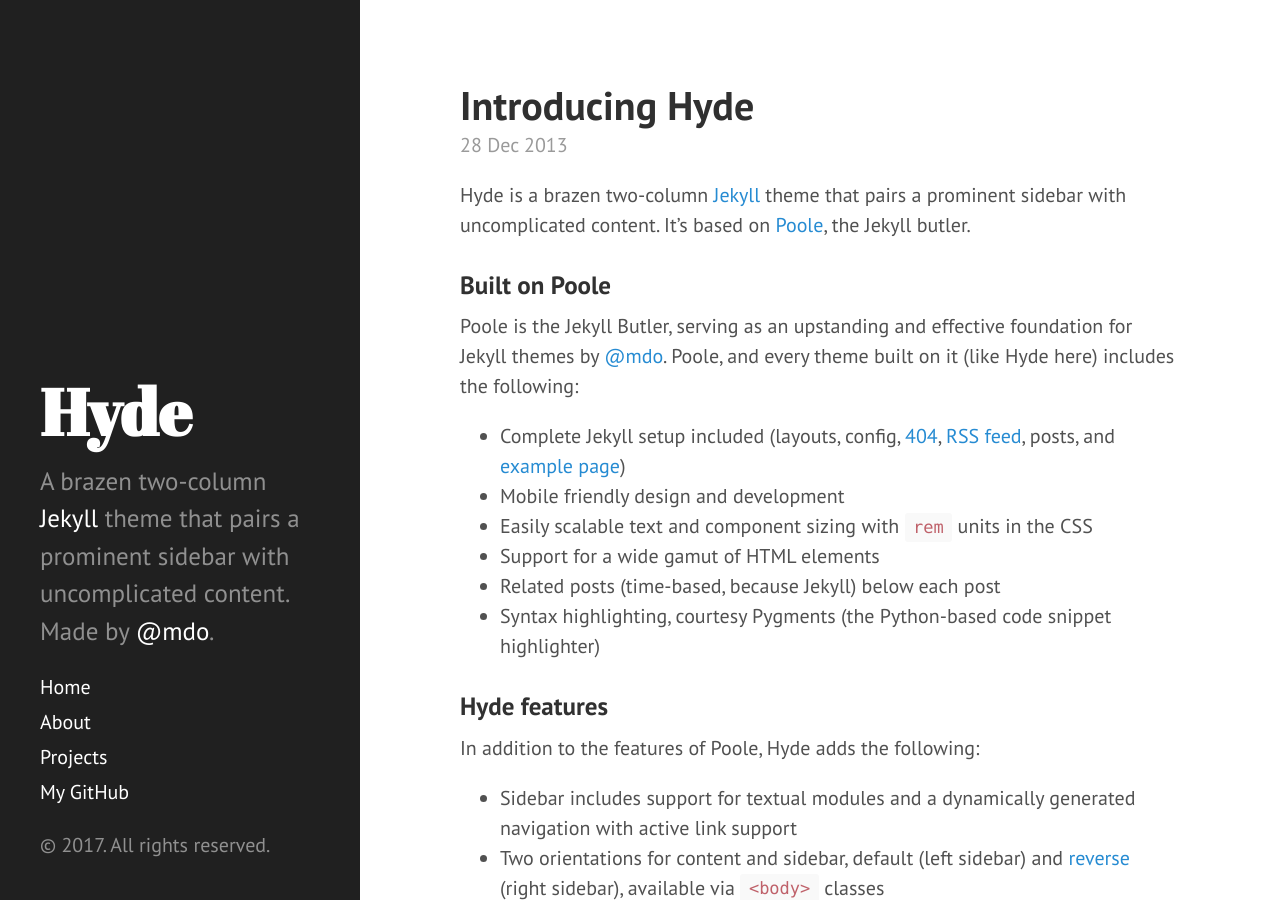
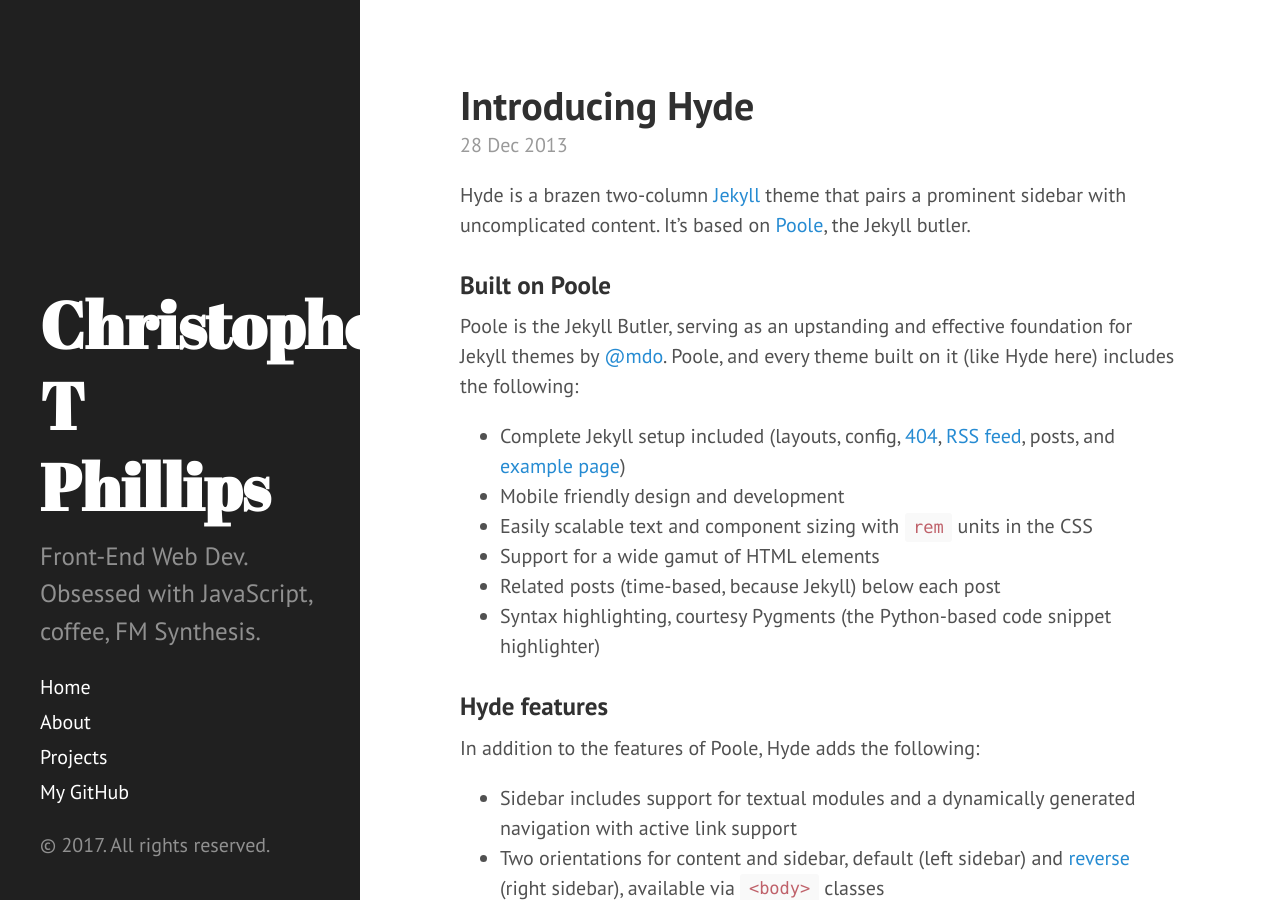
Before and after one commit to christophertphillips/christophertphillips.github.io, a Jekyll site: the page built from index.html, in a window 1280 px wide and 900 px high. Built offline with Jekyll 4.4.1, drawn with Linux system fonts in a browser that asks for light colours; the list of posts is cut into pages by our own code.

Commit message:
Change title, tagline, description, url in config file

```diff
--- a/_config.yml
+++ b/_config.yml
@@ -7,10 +7,10 @@ permalink:        pretty
 #relative_permalinks: true
 
 # Setup
-title:            Hyde
-tagline:          'A Jekyll theme'
-description:      'A brazen two-column <a href="http://jekyllrb.com" target="_blank">Jekyll</a> theme that pairs a prominent sidebar with uncomplicated content. Made by <a href="https://twitter.com/mdo" target="_blank">@mdo</a>.'
-url:              http://hyde.getpoole.com
+title:            Christopher T Phillips
+tagline:          'Front-End Web Dev'
+description:      'Front-End Web Dev. Obsessed with JavaScript, coffee, FM Synthesis.'
+url:              http://christophertphillips.com
 baseurl:          /
 
 author:
```
